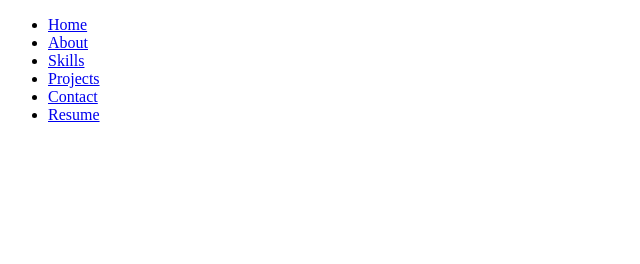
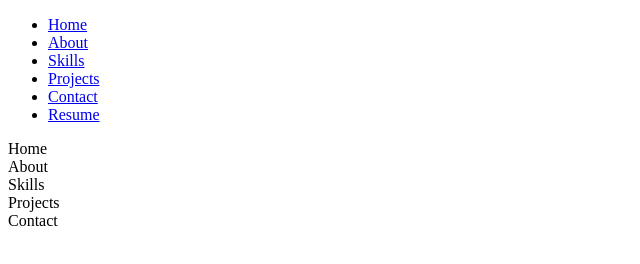
Before and after one commit to Deepak1095/Deepak1095.github.io, a plain HTML site: page index.html in a window 1280 px wide. Shown: the whole page, without its empty margins (0-640 px from the left). Drawn offline with Linux system fonts and the light colour scheme.

Commit message:
all different sections

```diff
--- a/index.html
+++ b/index.html
@@ -20,5 +20,10 @@
             </ul>
         </div>
     </nav>
+    <section id="home">Home</section>
+    <section id="about" class="about section">About</section>
+    <section  id="skills">Skills</section>
+    <section  id="projects">Projects</section>
+    <section id="contact" >Contact</section>
 </body>
 </html>
```
